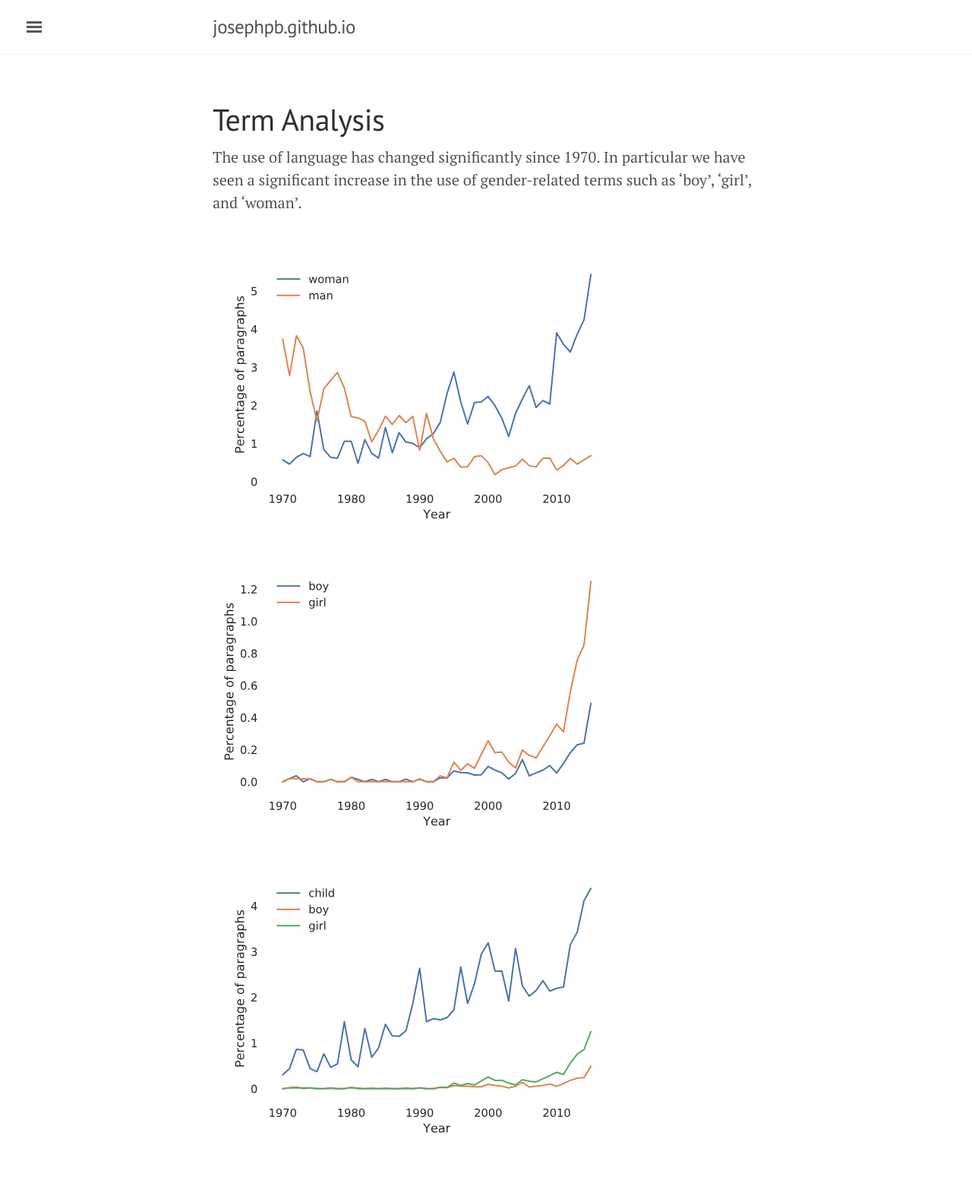
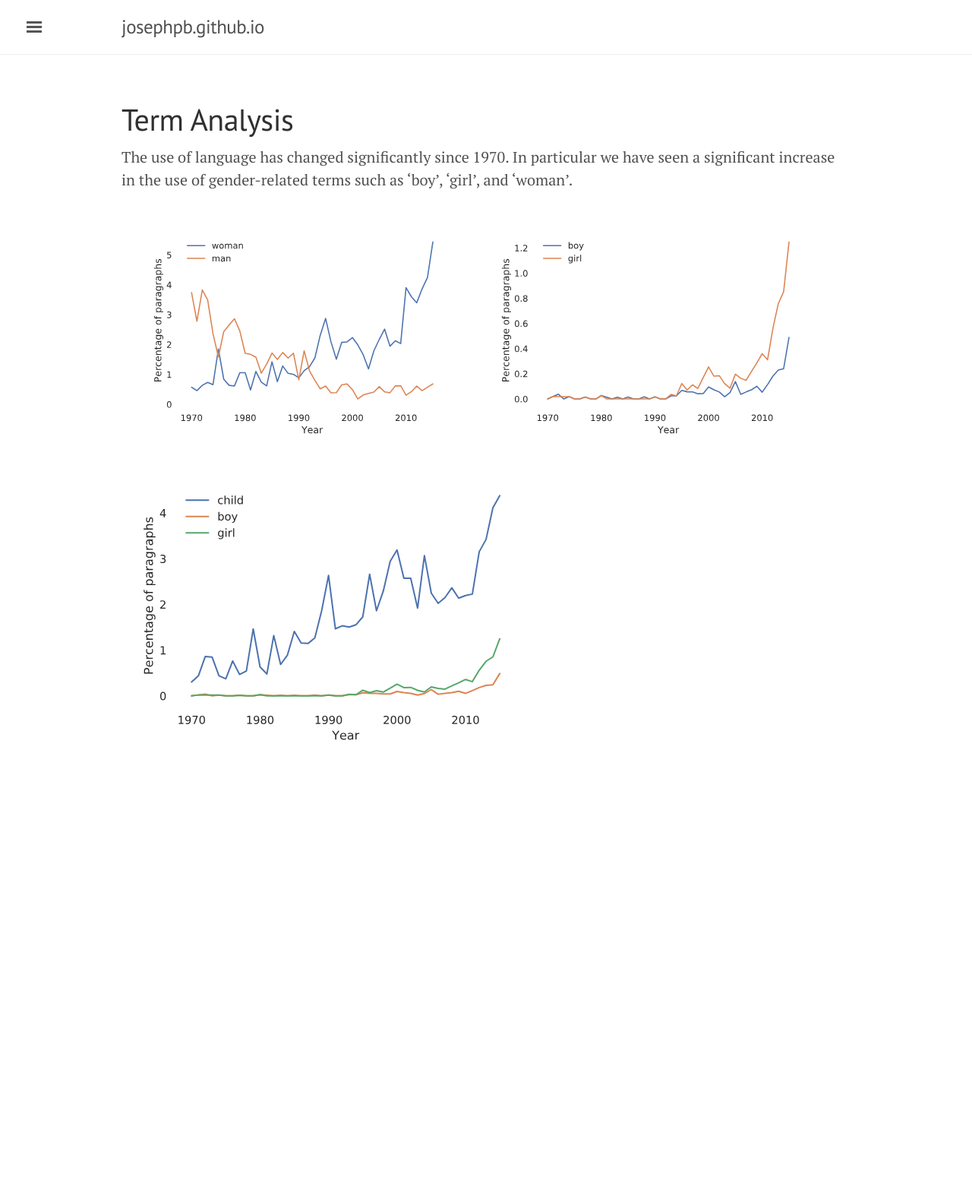
Before and after one commit to JosephPB/josephpb.github.io, a Jekyll site: the page built from about.md, in a window 1280 px wide. Shown: the whole page at 76% size. Built offline with Jekyll 4.4.1, drawn with Linux system fonts in a browser that asks for light colours; after the commit the page ends 1057 px from its top, so only the background shows below that.

```diff
--- a/about.md
+++ b/about.md
@@ -5,8 +5,13 @@
 
 The use of language has changed significantly since 1970. In particular we have seen a significant increase in the use of gender-related terms such as 'boy', 'girl', and 'woman'.
 
-<img src="../data/frequency/woman_man_frequency.svg">
-
-<img src="../data/frequency/boy_girl_frequency.svg">
+<div class="container">
+    <div style="float:left;width:49%">
+	    <img src="../data/frequency/woman_man_frequency.svg">
+    </div>
+    <div style="float:right;width:49%">
+	    <img src="../data/frequency/boy_girl_frequency.svg">
+    </div>
+</div>
 
 <img src="../data/frequency/boy_girl_child_frequency.svg">
--- a/index.html
+++ b/index.html
@@ -12,13 +12,13 @@
       </a>
     </h1>
 
-    <span class="post-date">{{ post.date | date_to_string }}</span>
+    <!--<span class="post-date">{{ post.date | date_to_string }}</span>-->
 
     {{ post.content }}
   </div>
   {% endfor %}
 </div>
-
+<!--
 <div class="pagination">
   {% if paginator.next_page %}
     <a class="pagination-item older" href="{{ site.baseurl }}/page{{paginator.next_page}}">Older</a>
@@ -35,3 +35,4 @@
     <span class="pagination-item newer">Newer</span>
   {% endif %}
 </div>
+-->
--- a/public/css/lanyon.css
+++ b/public/css/lanyon.css
@@ -73,16 +73,16 @@
  */
 
 .container {
-  max-width: 28rem;
+  max-width: 50rem; /*28rem*/
 }
-@media (min-width: 38em) {
+@media (min-width: 50em) { /*38em*/
   .container {
-    max-width: 32rem;
+    max-width: 50rem; /*32rem*/
   }
 }
-@media (min-width: 56em) {
+@media (min-width: 80em) { /*56em*/
   .container {
-    max-width: 38rem;
+    max-width: 50rem; /*38rem*/
   }
 }
 
--- a/public/css/poole.css
+++ b/public/css/poole.css
@@ -286,7 +286,7 @@
  */
 
 .container {
-  max-width: 38rem;
+  max-width: 100rem; /*used to be 38rem*/
   padding-left:  1rem;
   padding-right: 1rem;
   margin-left:  auto;
```
Also changed, not shown: topic.md (added, +8 -0 lines), topics.md (deleted, +0 -6 lines), topics/topic_0.md (added, +6 -0 lines), 9 other files.
